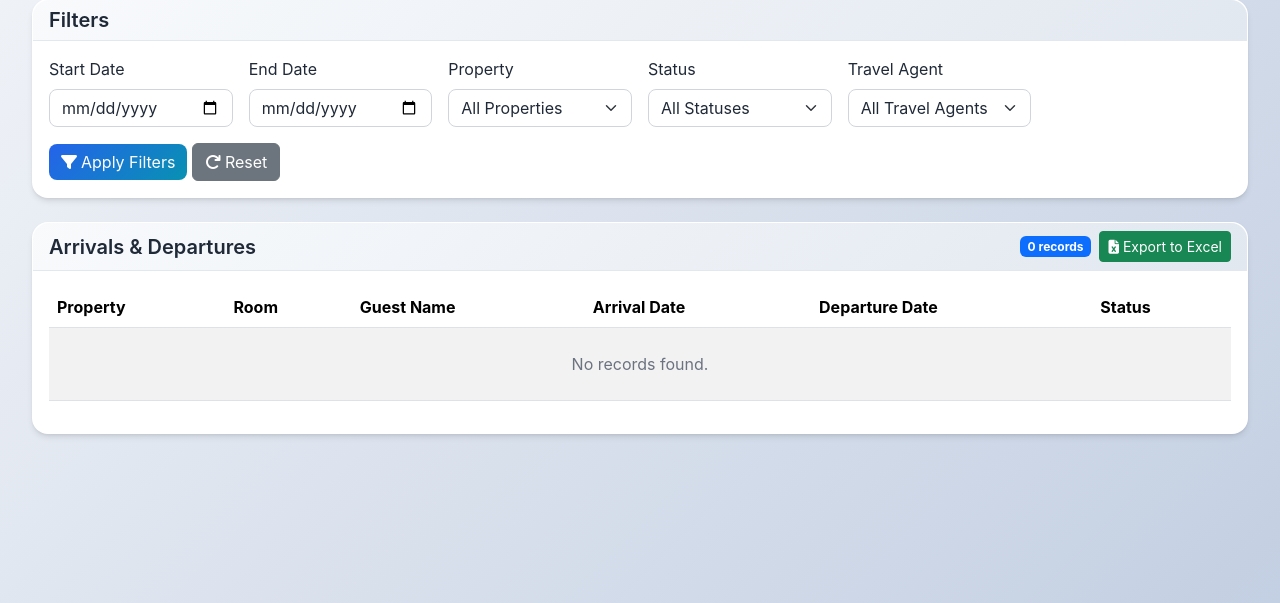
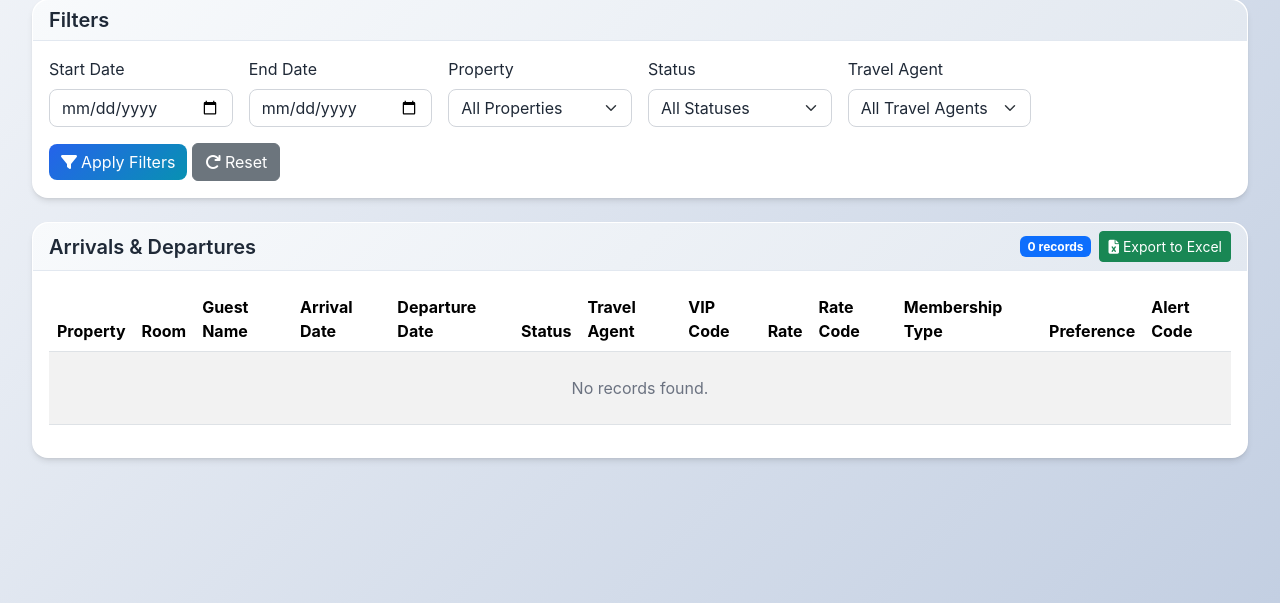
Before and after one commit to abdelmanem/BenchstayV2, a Django app: template templates/guest_experience/reports/arrivals_departures.html in a window 1280 px wide. Shown: the part 273-876 px from the top of the page. Run offline with Django 5.2, Linux system fonts and the light colour scheme; the template is opened without the code that fills it, so the values that code supplies are empty.

Commit message:
update reports

```diff
--- a/templates/guest_experience/reports/arrivals_departures.html
+++ b/templates/guest_experience/reports/arrivals_departures.html
@@ -90,6 +90,13 @@
                         <th>Arrival Date</th>
                         <th>Departure Date</th>
                         <th>Status</th>
+                        <th>Travel Agent</th>
+                        <th>VIP Code</th>
+                        <th>Rate</th>
+                        <th>Rate Code</th>
+                        <th>Membership Type</th>
+                        <th>Preference</th>
+                        <th>Alert Code</th>
                     </tr>
                 </thead>
                 <tbody>
@@ -111,10 +118,17 @@
                                 <span class="badge bg-info">{{ record.status|default:"-" }}</span>
                             {% endif %}
                         </td>
+                        <td>{{ record.travel_agent_name|default:"-" }}</td>
+                        <td>{{ record.vip_code|default:"-" }}</td>
+                        <td>{{ record.rate|default:"-" }}</td>
+                        <td>{{ record.rate_code|default:"-" }}</td>
+                        <td>{{ record.membership_type|default:"-" }}</td>
+                        <td>{{ record.preference|default:"-" }}</td>
+                        <td>{{ record.alert_code|default:"-" }}</td>
                     </tr>
                     {% empty %}
                     <tr>
-                        <td colspan="6" class="text-center py-4 text-muted">No records found.</td>
+                        <td colspan="13" class="text-center py-4 text-muted">No records found.</td>
                     </tr>
                     {% endfor %}
                 </tbody>
```
Also changed, not shown: templates/guest_experience/reports/courtesy_call_completion.html (+8 -0 lines), templates/guest_experience/reports/departure_outcomes.html (+13 -1 lines), templates/guest_experience/reports/in_house_guests.html (+13 -1 lines).
